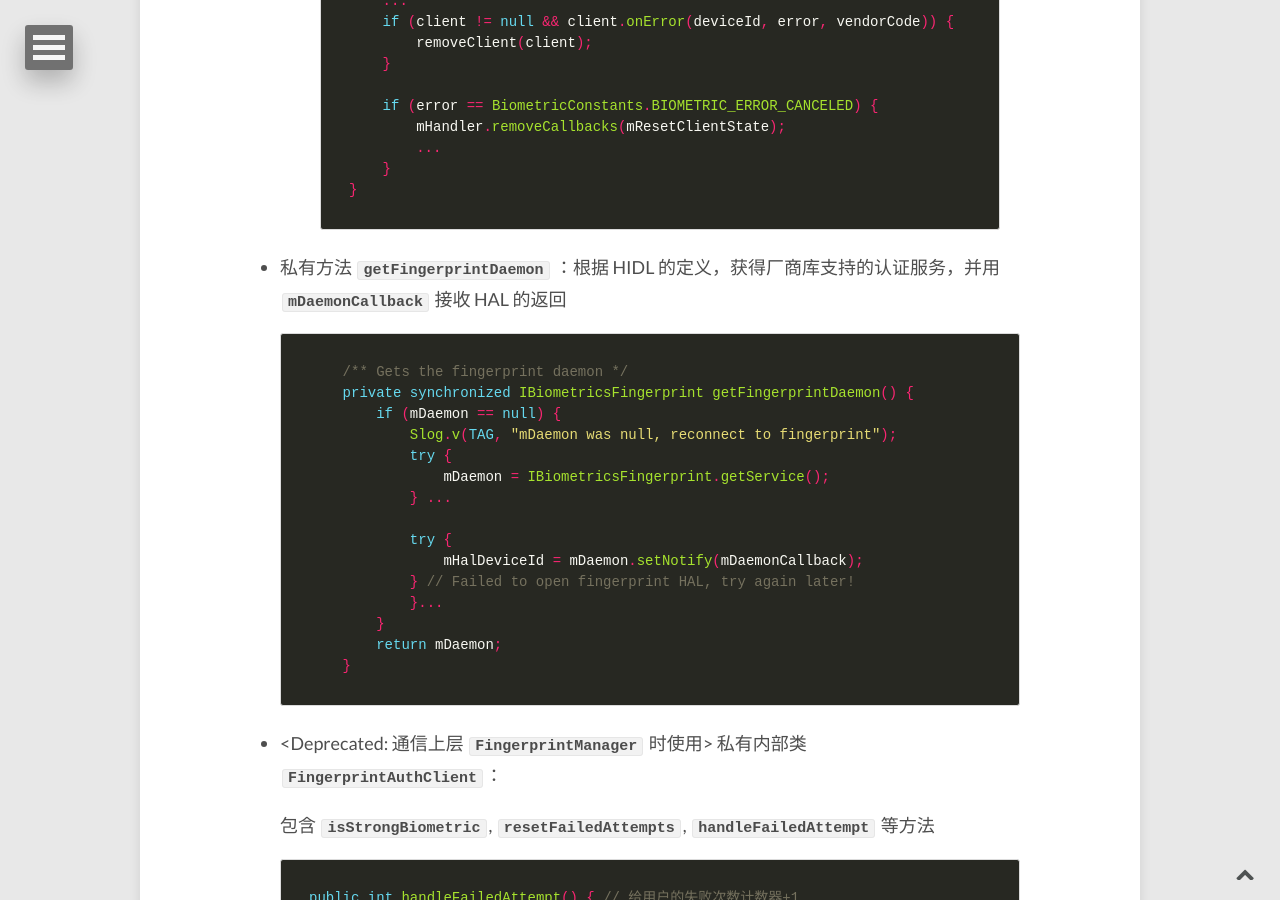
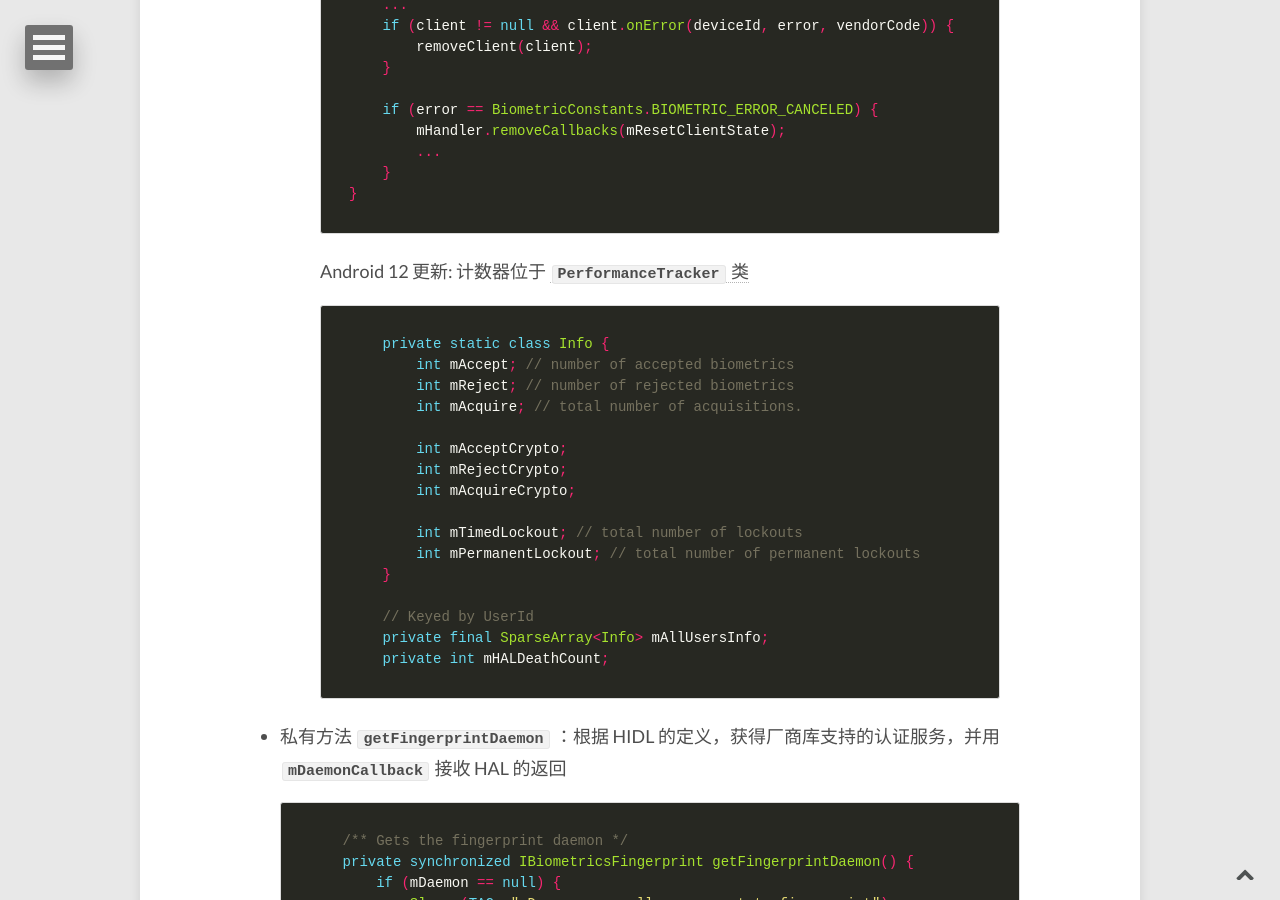
Before and after one commit to E0HYL/BLOG-OF-E0, a Jekyll site: the page built from _posts/2021-09-17-AndroidBio.md, in a window 1280 px wide and 900 px high, scrolled down 6595 px. Built offline with Jekyll 4.4.1, drawn with Linux system fonts in a browser that asks for light colours; nearby versions of some CDN libraries; comment, search, counter and statistics services are not loaded; some of the changed text lies outside the part shown.

Commit message:
some changes in Android 12

````diff
--- a/_posts/2021-09-17-AndroidBio.md
+++ b/_posts/2021-09-17-AndroidBio.md
@@ -188,7 +188,7 @@
     };
     ```
 
-    收到认证结果时调用父类 `BiometricServiceBase` 中的方法 `handleAuthenticated` 或 `handleError`
+    ~~收到认证结果时调用父类 `BiometricServiceBase` 中的方法 `handleAuthenticated` 或 `handleError`~~
 
     ```java
     protected void handleAuthenticated(boolean authenticated,
@@ -214,6 +214,27 @@
             ...
         }
     }
+    ```
+
+    Android 12 更新: 计数器位于 [`PerformanceTracker` 类](https://cs.android.com/android/platform/superproject/+/master:frameworks/base/services/core/java/com/android/server/biometrics/sensors/PerformanceTracker.java)
+
+    ```java
+        private static class Info {
+            int mAccept; // number of accepted biometrics
+            int mReject; // number of rejected biometrics
+            int mAcquire; // total number of acquisitions.
+
+            int mAcceptCrypto;
+            int mRejectCrypto;
+            int mAcquireCrypto;
+
+            int mTimedLockout; // total number of lockouts
+            int mPermanentLockout; // total number of permanent lockouts
+        }
+
+        // Keyed by UserId
+        private final SparseArray<Info> mAllUsersInfo;
+        private int mHALDeathCount;
     ```
 
 - 私有方法 `getFingerprintDaemon` ：根据 HIDL 的定义，获得厂商库支持的认证服务，并用 `mDaemonCallback` 接收 HAL 的返回
````
Also changed, not shown: other parts of _posts/2021-09-17-AndroidBio.md (+1 -1 lines).
